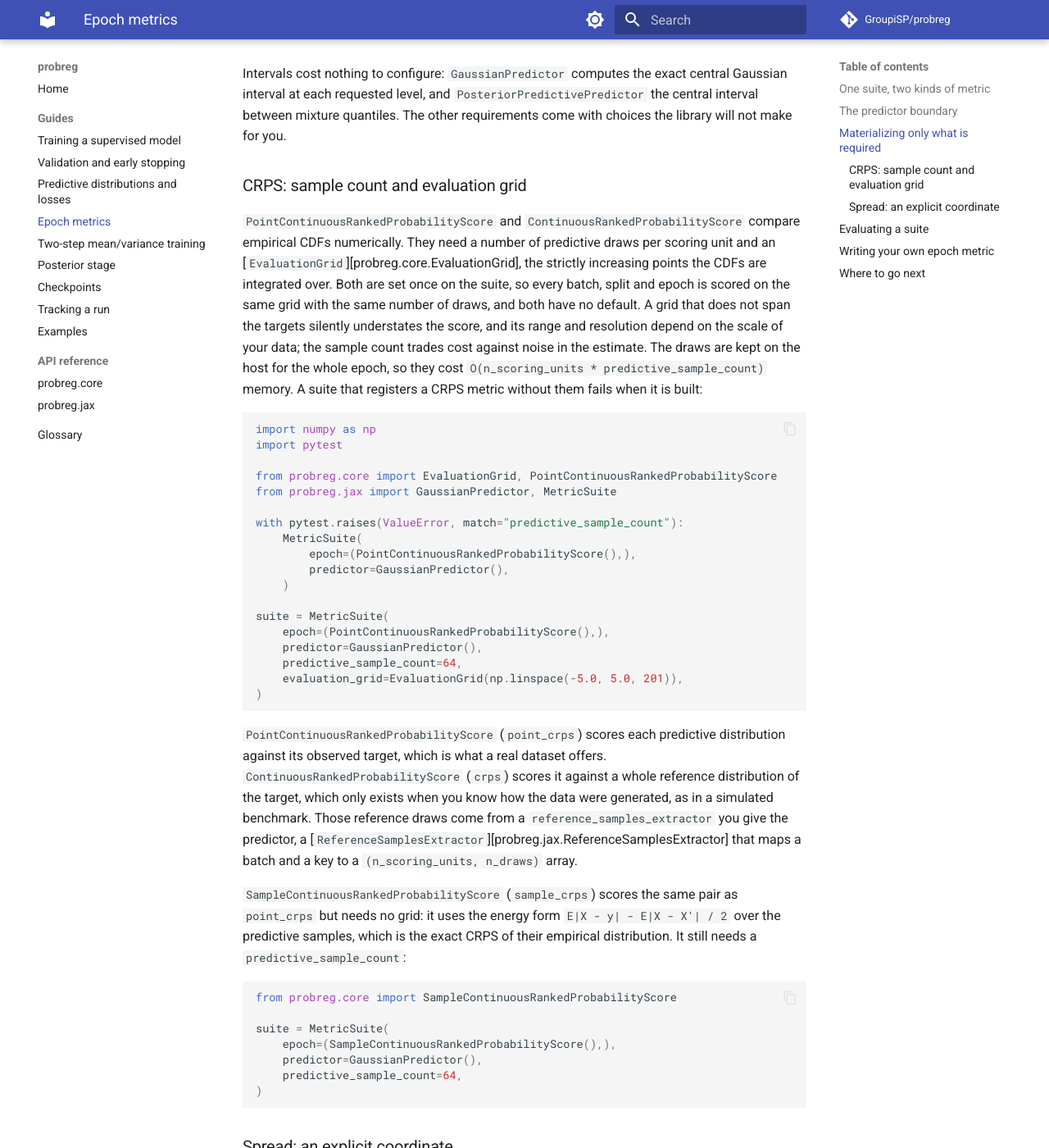
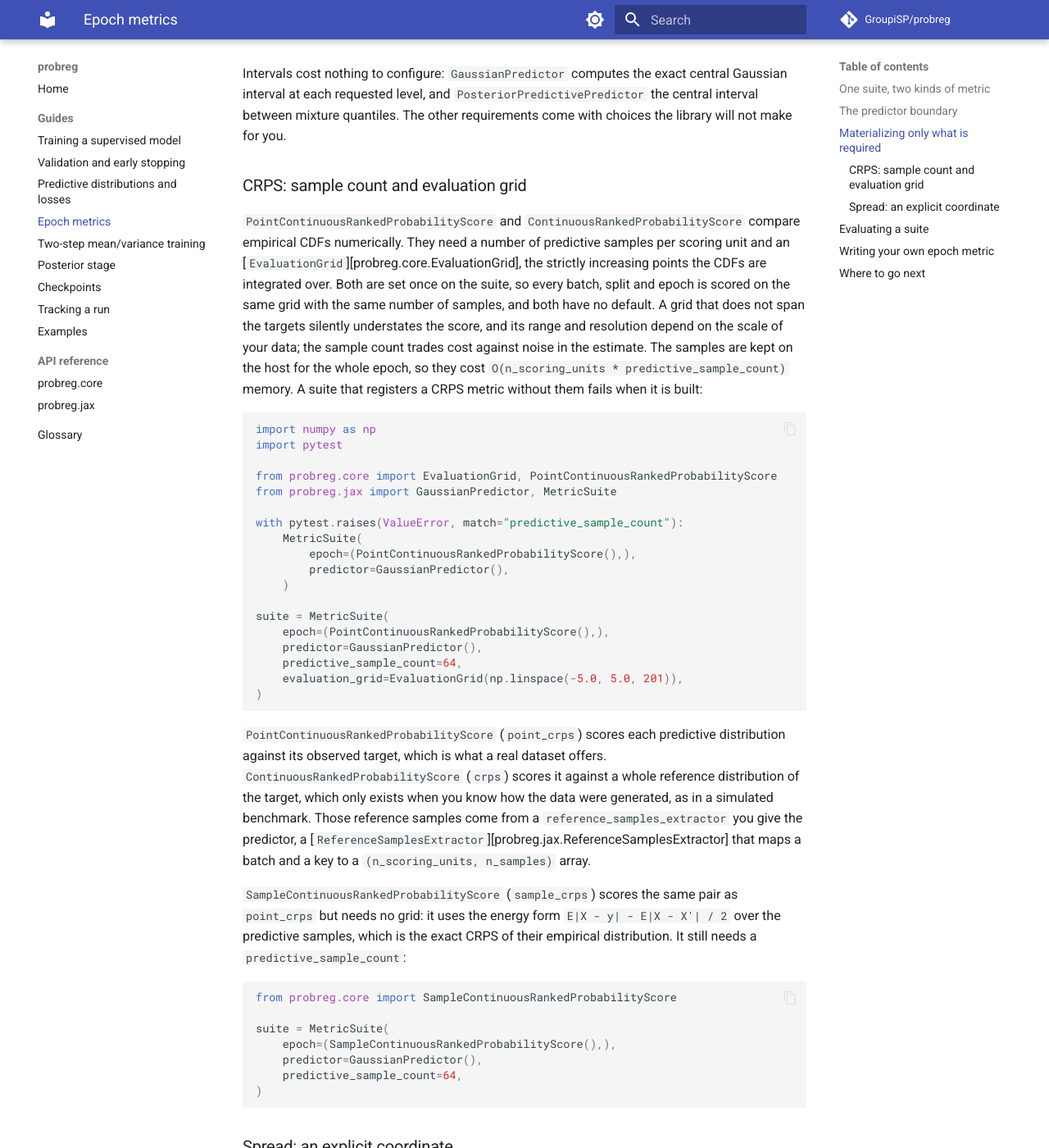
Before and after one commit to GroupiSP/probreg, an MkDocs documentation site: the page built from docs_site/guides/epoch-metrics.md, in a window 1280 px wide and 1400 px high, scrolled down 2534 px. Shown: the whole window at 82% size. Built offline with MkDocs 1.6.1 and Material for MkDocs 9.7.7, drawn with Linux system fonts in a browser that asks for light colours; comment, search, counter and statistics services are not loaded; some of the changed text lies outside the part shown.

Commit message:
refactor(metrics): call predictive and reference values samples, not draws
A draw is a mean function; a predictive sample is a target value. Rename
the n_draws shape wording and the sample materialization helpers to match.

Co-Authored-By: Claude Opus 5.5 <noreply@anthropic.com>

```diff
--- a/docs_site/guides/epoch-metrics.md
+++ b/docs_site/guides/epoch-metrics.md
@@ -61,7 +61,7 @@ quantiles.
 
 `EpochPredictionData` holds one row per **scoring unit**: a single scalar
 target with its predictive mean and, when requested, its variance, predictive
-and reference samples (as `(n_scoring_units, n_draws)` matrices), labelled
+and reference samples (as `(n_scoring_units, n_samples)` matrices), labelled
 prediction intervals and a coordinate. The predictor flattens targets of any
 shape into scoring units, and every field is validated as finite and
 shape-consistent. Each scoring unit is one scalar, so the model's distribution
@@ -122,14 +122,14 @@ with choices the library will not make for you.
 
 `PointContinuousRankedProbabilityScore` and `ContinuousRankedProbabilityScore`
 compare empirical CDFs numerically. They need a number of
-predictive draws per scoring unit and an
+predictive samples per scoring unit and an
 [`EvaluationGrid`][probreg.core.EvaluationGrid], the strictly increasing
 points the CDFs are integrated over. Both are set once on the suite, so every
 batch, split and epoch is scored on the same grid with the same number of
-draws, and both have no default. A grid that does not span the targets
+samples, and both have no default. A grid that does not span the targets
 silently understates the score, and its range and resolution depend on the
 scale of your data; the sample count trades cost against noise in the
-estimate. The draws are kept on the host for the whole epoch, so they cost
+estimate. The samples are kept on the host for the whole epoch, so they cost
 `O(n_scoring_units * predictive_sample_count)` memory. A suite that registers
 a CRPS metric without them fails when it is built:
 
@@ -158,10 +158,10 @@ suite = MetricSuite(
 distribution against its observed target, which is what a real dataset
 offers. `ContinuousRankedProbabilityScore` (`crps`) scores it against a whole
 reference distribution of the target, which only exists when you know how the
-data were generated, as in a simulated benchmark. Those reference draws come
+data were generated, as in a simulated benchmark. Those reference samples come
 from a `reference_samples_extractor` you give the predictor, a
 [`ReferenceSamplesExtractor`][probreg.jax.ReferenceSamplesExtractor] that maps a
-batch and a key to a `(n_scoring_units, n_draws)` array.
+batch and a key to a `(n_scoring_units, n_samples)` array.
 
 `SampleContinuousRankedProbabilityScore` (`sample_crps`) scores the same
 pair as `point_crps` but needs no grid: it uses the energy form
```
Also changed, not shown: 4 other files.
